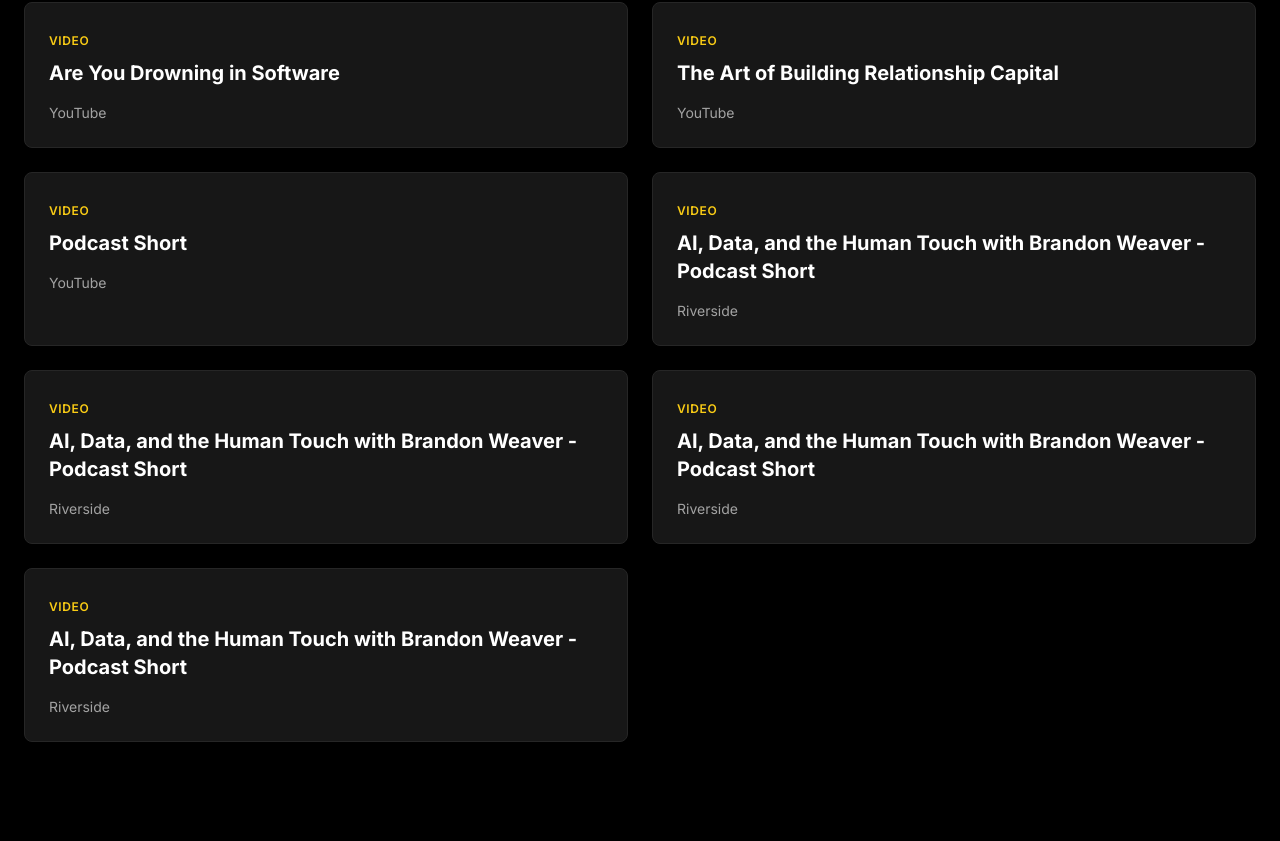
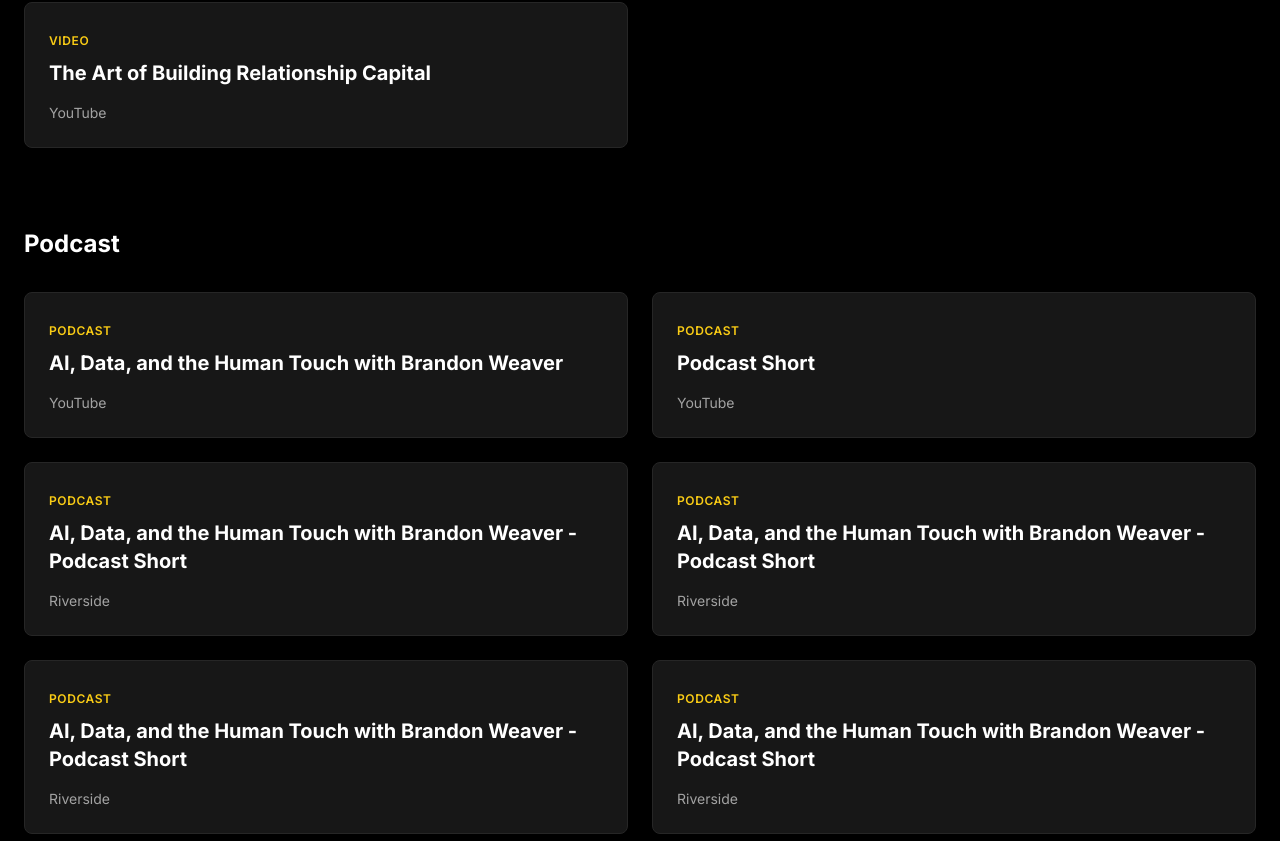
Before and after one commit to letsnavigatebmw/brandonmweaver, a React (Vite) app: page / in a window 1280 px wide. Shown: the part 5479-6320 px from the top of the page. Built offline with nearby package versions, Linux system fonts and the light colour scheme.

Commit message:
Create separate Podcast section and organize podcast assets

```diff
--- a/src/components/ThoughtLeadership.jsx
+++ b/src/components/ThoughtLeadership.jsx
@@ -67,11 +67,6 @@ export default function ThoughtLeadership() {
       link: 'https://www.linkedin.com/posts/brandonmweaver_prospecting-letsnavigate-realestate-activity-7348773865440894977-yJ3X?utm_source=share&utm_medium=member_desktop&rcm=ACoAAAEzk-UB0a6J9zTOszUt5Rx8iSd6tF0vs9g',
     },
     {
-      title: 'AI, Data, and the Human Touch with Brandon Weaver',
-      platform: 'YouTube',
-      link: 'https://youtu.be/PGFuyGQKRbA?si=e8jwuVdzKYm73VEv',
-    },
-    {
       title: 'Are You Drowning in Software',
       platform: 'YouTube',
       link: 'https://youtube.com/shorts/r1_194HZ-aI',
@@ -80,6 +75,14 @@ export default function ThoughtLeadership() {
       title: 'The Art of Building Relationship Capital',
       platform: 'YouTube',
       link: 'https://youtube.com/shorts/51i3fVwJhJ8',
+    },
+  ]
+
+  const podcastVideos = [
+    {
+      title: 'AI, Data, and the Human Touch with Brandon Weaver',
+      platform: 'YouTube',
+      link: 'https://youtu.be/PGFuyGQKRbA?si=e8jwuVdzKYm73VEv',
     },
     {
       title: 'Podcast Short',
@@ -173,7 +176,7 @@ export default function ThoughtLeadership() {
         </div>
 
         {/* Sales Strategy Videos */}
-        <div>
+        <div className="mb-20">
           <h3 className="text-2xl font-bold text-white mb-8">Sales Strategy</h3>
           <div className="grid md:grid-cols-2 gap-6">
             {salesStrategyVideos.map((video, index) => (
@@ -199,6 +202,34 @@ export default function ThoughtLeadership() {
             ))}
           </div>
         </div>
+
+        {/* Podcast */}
+        <div>
+          <h3 className="text-2xl font-bold text-white mb-8">Podcast</h3>
+          <div className="grid md:grid-cols-2 gap-6">
+            {podcastVideos.map((video, index) => (
+              <a
+                key={index}
+                href={video.link}
+                target="_blank"
+                rel="noopener noreferrer"
+                className="group p-6 bg-gray-900 border border-gray-800 rounded-lg hover:border-yellow-500 transition-all hover:bg-gray-800"
+              >
+                <div className="flex items-start justify-between mb-4">
+                  <div className="flex-1">
+                    <span className="text-xs font-semibold text-yellow-400 uppercase tracking-wider">
+                      Podcast
+                    </span>
+                    <h4 className="text-xl font-bold text-white mt-2 group-hover:text-yellow-400 transition-colors">
+                      {video.title}
+                    </h4>
+                  </div>
+                </div>
+                <p className="text-sm text-gray-400">{video.platform}</p>
+              </a>
+            ))}
+          </div>
+        </div>
       </div>
     </section>
   )
```
